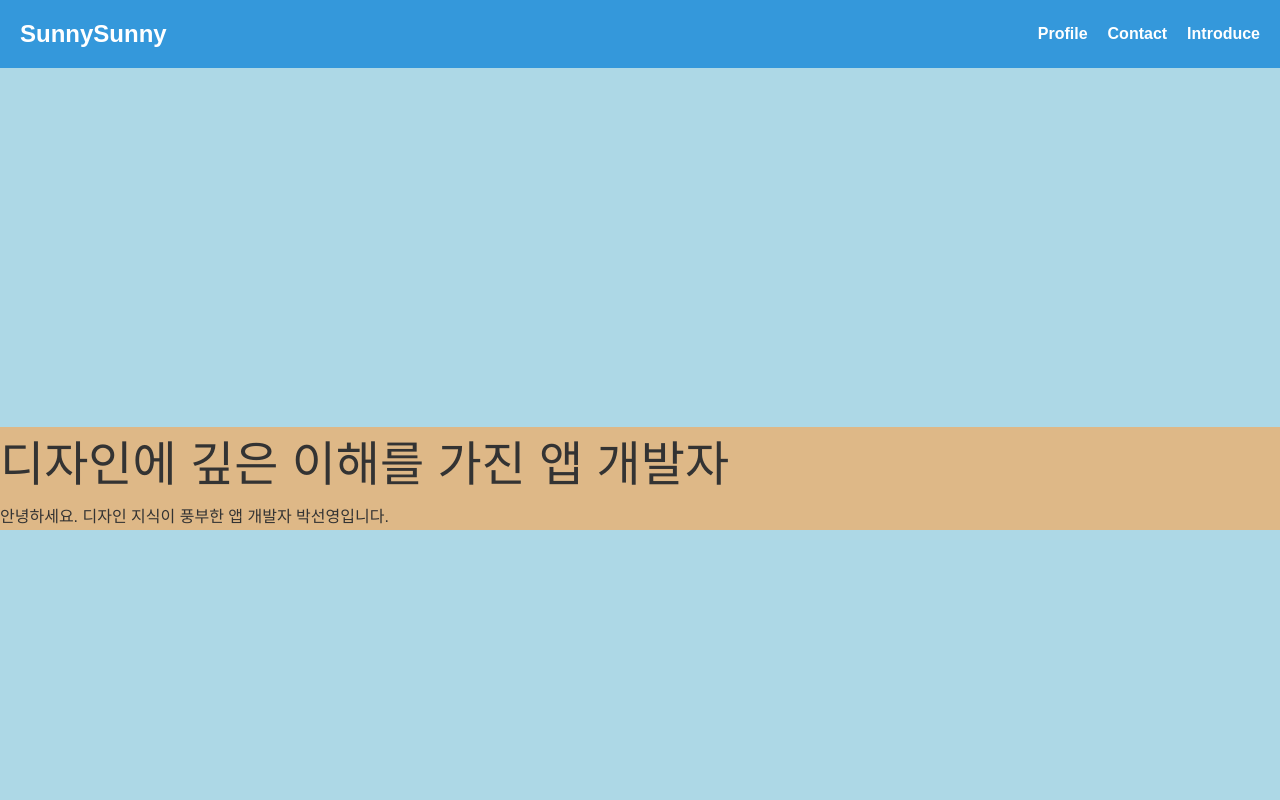
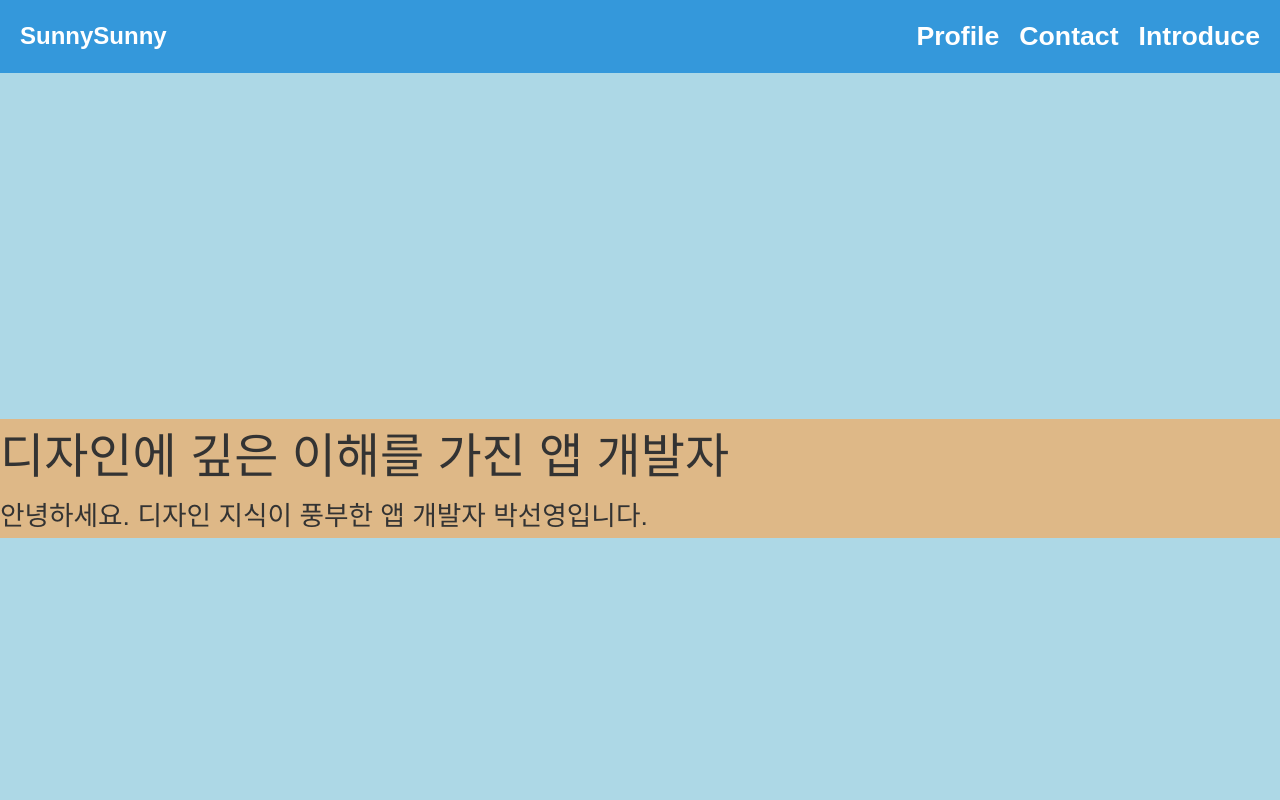
Before and after one commit to sunyoung-park/sunny-web-portfolio, a React (Vite) app: page / in a window 1280 px wide. Shown: the top 800 px of the page. Built offline with nearby package versions, Linux system fonts and the light colour scheme; a web font is replaced by a local one.

Commit message:
기본 폰트 사이즈 변경

```diff
--- a/src/styles/global.scss
+++ b/src/styles/global.scss
@@ -12,6 +12,7 @@ body {
     padding: 0;
     width: 100%;
     display: block;
+    font-size: 20pt;
 }
 
 // 전체 컨테이너 스타일
```
